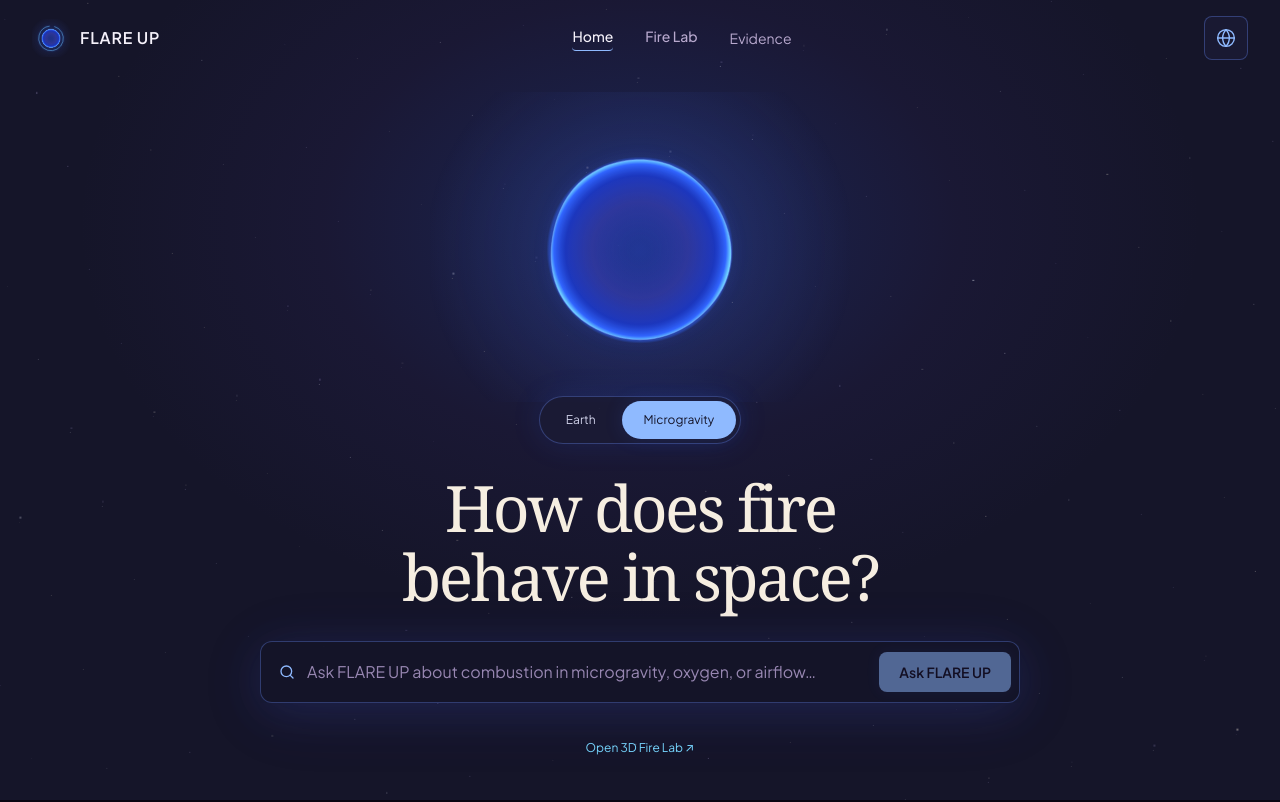
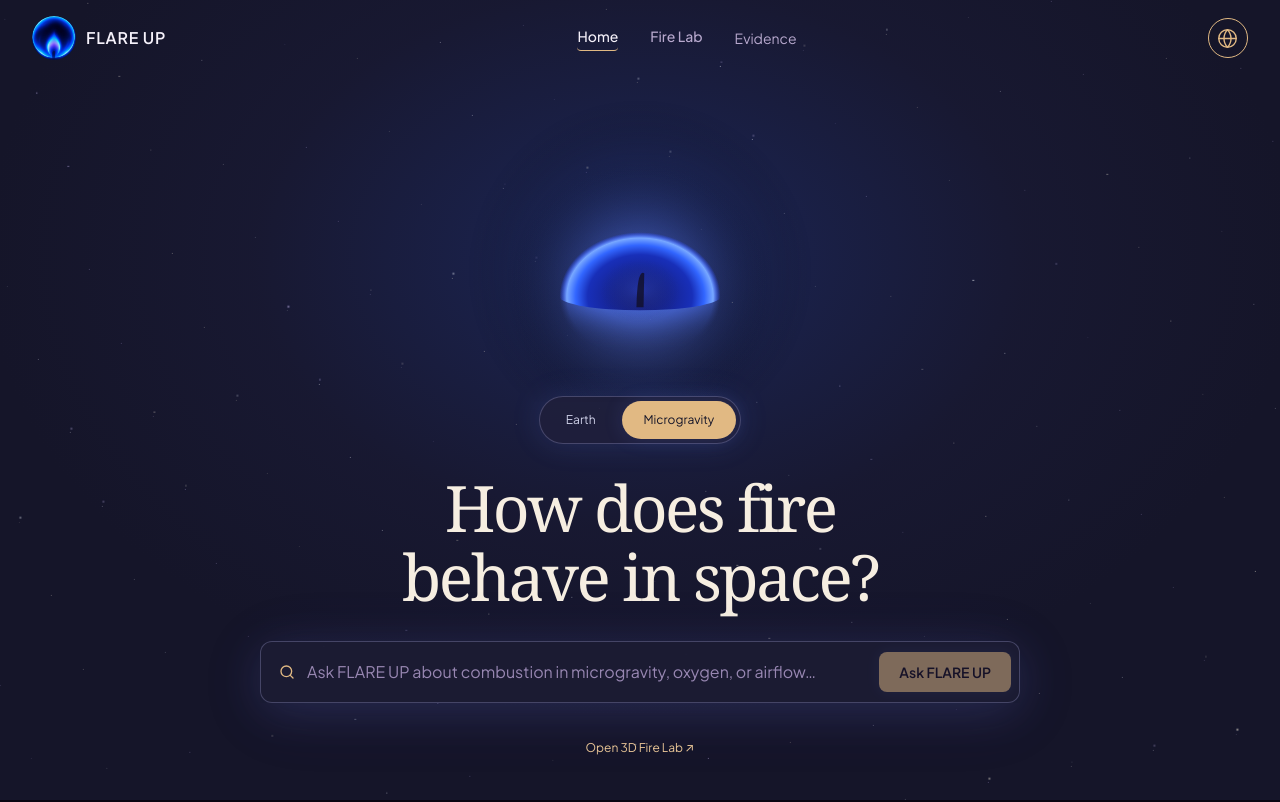
Before and after one commit to ranad0/FLARE-UP, a React (Vite) app in the folder frontend/: page / in a window 1280 px wide. Shown: the top 802 px of the page. Built offline with nearby package versions, Linux system fonts and the light colour scheme.

Commit message:
Restore reference flame styling and original brand mark locally

```diff
--- a/frontend/index.html
+++ b/frontend/index.html
@@ -2,7 +2,7 @@
 <html lang="en">
   <head>
     <meta charset="UTF-8" />
-    <link rel="icon" type="image/svg+xml" href="/logo.svg" /><meta name="theme-color" content="#100b20" /><meta name="viewport" content="width=device-width, initial-scale=1.0" />
+    <link rel="icon" type="image/png" href="/flare-up-mark.png" /><meta name="theme-color" content="#100b20" /><meta name="viewport" content="width=device-width, initial-scale=1.0" />
     <title>FLARE UP — How Does Fire Behave in Space?</title>
     <meta
       name="description"
--- a/frontend/src/components/OrbScene.tsx
+++ b/frontend/src/components/OrbScene.tsx
@@ -10,7 +10,6 @@ export function HomeFlameScene({mode,hintText,compact=false}:{mode:VisualMode;hi
     const motion=matchMedia('(prefers-reduced-motion: reduce)');
     let frame=0,last=performance.now(),mix=target.current==='micro'?1:0,from=mix,to=mix,changed=last;
     let x=0,y=0,vx=0,vy=0,gx=0,gy=0,px=0,py=0,pt=0;
-    const rgb=(a:number[],b:number[],m:number,alpha=1)=>`rgba(${a.map((v,i)=>Math.round(v+(b[i]-v)*m)).join(',')},${alpha})`;
     function draw(now:number){
       const c=ctx!,w=canvas.clientWidth,h=canvas.clientHeight,dpr=Math.min(devicePixelRatio||1,2);
       if(!w||!h)return;
@@ -23,44 +22,35 @@ export function HomeFlameScene({mode,hintText,compact=false}:{mode:VisualMode;hi
         vx+=(-x*40-vx*9)*dt;vy+=(-y*40-vy*9)*dt;x+=vx*dt;y+=vy*dt;
         gx+=(x-gx)*Math.min(1,dt*5);gy+=(y-gy)*Math.min(1,dt*5);
       }
-      const t=motion.matches?0:now/1000,r=Math.min(w*.24,h*(compact?.32:.29)),cx=w/2,cy=h*.51;
-      const warm=[240,138,61],cool=[74,112,255];
-      const glow=c.createRadialGradient(cx+gx*.5,cy+gy*.5,0,cx+gx*.5,cy+gy*.5,r*(1.7+mix*.7));
-      glow.addColorStop(0,rgb(warm,cool,mix,.28));glow.addColorStop(.45,rgb(warm,cool,mix,.13));glow.addColorStop(1,rgb(warm,cool,mix,0));
-      c.fillStyle=glow;c.fillRect(0,0,w,h);
-      c.save();c.translate(cx,cy);
-      // A continuous silhouette morph avoids swapping assets or flashing the canvas.
-      const shape=()=>{
-        c.beginPath();
-        for(let i=0;i<=160;i++){
-          const a=i/160*Math.PI*2,top=(1+Math.cos(a))/2;
-          const earthWidth=.5*(1-.72*Math.cos(a));
-          const ripple=compact?0:Math.sin(a*3-t*(2.7-2*mix))*.012+Math.sin(a*5+t)*.006;
-          const xx=Math.sin(a)*r*(earthWidth*(1-mix)+mix)*(1+ripple)+x*top*1.3;
-          const yy=-Math.cos(a)*r*(1.38*(1-mix)+mix)*(1+ripple)+y*top*.85+(1-mix)*Math.sin(t*2+a)*r*.012;
-          if(i===0)c.moveTo(xx,yy);else c.lineTo(xx,yy);
-        }c.closePath();
+      const t=motion.matches?0:now/1000, scale=Math.min(w/580,h/560)*1.28;
+      const pulse=1+Math.sin(t*2.1)*.025+Math.sin(t*5.3)*.012;
+      const radial=(xx:number,yy:number,r:number,stops:[number,string][])=>{
+        const paint=c.createRadialGradient(xx,yy,0,xx,yy,r);
+        stops.forEach(([offset,color])=>paint.addColorStop(offset,color));return paint;
       };
-      // Earth: hot cream/amber upper body and a subtle blue base.
-      const earth=c.createLinearGradient(0,-r*1.4,0,r*1.4);
-      earth.addColorStop(0,'#F27C3530');earth.addColorStop(.28,'#FFF3BB');earth.addColorStop(.55,'#FFB55B');earth.addColorStop(.8,'#DC714C');earth.addColorStop(.94,'#4A70FF');earth.addColorStop(1,'#78A8FF20');
-      c.globalAlpha=1-mix;c.fillStyle=earth;c.shadowColor='#F08A3D';c.shadowBlur=compact?3:24;shape();c.fill();
-      if(!compact){
-        c.save();shape();c.clip();c.shadowBlur=0;
-        for(let j=0;j<4;j++){
-          const travel=(t*.55+j*.25)%1,yy=r*.9-travel*r*2.2,xx=Math.sin(t*1.5+j)*r*.1+x*(1-travel)*.3;
-          const light=c.createRadialGradient(xx,yy,0,xx,yy,r*.5);
-          light.addColorStop(0,'#fff3bb');light.addColorStop(1,'#fff3bb00');
-          c.globalAlpha=(1-mix)*Math.sin(travel*Math.PI)*.22;c.fillStyle=light;c.fillRect(-r,-r*1.5,r*2,r*3);
-        }c.restore();
-      }
-      // Microgravity: full spherical blue shell, dark violet centre, cyan rim.
-      const micro=c.createRadialGradient(x*.35,y*.25,r*.12,x*.35,y*.25,r*1.04);
-      micro.addColorStop(0,'#13166660');micro.addColorStop(.45,'#30257F90');micro.addColorStop(.77,'#182FB9c0');micro.addColorStop(.91,'#3266FF');micro.addColorStop(.97,'#79E5FF');micro.addColorStop(1,'#3266FF10');
-      c.globalAlpha=mix;c.fillStyle=micro;c.shadowColor='#3266FF';c.shadowBlur=compact?4:27;shape();c.fill();
-      c.globalAlpha=.5;c.shadowBlur=compact?2:14;c.strokeStyle=rgb([255,181,91],[120,168,255],mix);c.lineWidth=compact?.65:1.2;shape();c.stroke();
-      // A quiet enclosing arc gives the navbar mark the same circular identity.
-      if(compact){c.globalAlpha=.65;c.strokeStyle=rgb([255,201,131],[112,207,255],mix);c.beginPath();c.arc(0,0,r*1.35,-1.3,4.6);c.stroke();}
+      const glow=(xx:number,yy:number,r:number,color:string)=>{c.fillStyle=radial(xx,yy,r,[[0,color],[1,'transparent']]);c.fillRect(xx-r,yy-r,r*2,r*2);};
+      c.save();c.translate(w/2,h*.66);c.scale(scale,scale);
+      // Original Fireline artwork with smooth mode blending and damped cursor airflow.
+      c.save();c.translate(gx*.6/scale,gy*.4/scale);
+      c.globalAlpha=1-mix;glow(0,-60,230*pulse,'#d3623a47');glow(0,-20,180*pulse,'#f08a3d55');
+      c.globalAlpha=mix;glow(0,-35,250*pulse,'#4a70ff82');glow(0,-10,195*pulse,'#6b8cff85');c.restore();
+      c.transform(1,0,-x/260,1,x*.2/scale,y*.3/scale);
+      c.globalAlpha=1-mix;
+      const tip=Math.sin(t*3.4)*6;
+      glow(0,-95,153,'#ee7a344d');
+      const paint=c.createLinearGradient(0,-210,0,20);
+      ([[0,'#b2401400'],[.19,'#f27c35df'],[.43,'#fff3bb'],[.68,'#ffb55b'],[.85,'#dc714c80'],[1,'#3b73ffdb']] as [number,string][]).forEach(([stop,color])=>paint.addColorStop(stop,color));
+      c.fillStyle=paint;c.shadowBlur=30;c.shadowColor='#ff9a49b5';
+      c.beginPath();c.moveTo(0,14);c.bezierCurveTo(-49,12,-41,-118,tip,-206);c.bezierCurveTo(38+tip,-124,51,9,0,14);c.fill();
+      glow(0,-98,73,'#fff0c443');
+      c.save();c.globalAlpha=mix;
+      const width=94+Math.sin(t*2.3)*2;
+      c.scale(1.2,.96);c.shadowBlur=34;c.shadowColor='#5279ff';
+      c.fillStyle=radial(0,0,width,[[0,'#131666'],[.65,'#182fb9'],[.80,'#3266ff'],[.91,'#78a8ff'],[1,'#1c37ff00']]);
+      c.beginPath();c.arc(0,0,width,Math.PI,Math.PI*2);c.ellipse(0,0,width,20,0,0,Math.PI);c.fill();
+      glow(0,-8,47,'#253bc645');c.restore();
+      c.globalAlpha=1;c.shadowBlur=0;c.fillStyle='#110e24c7';
+      c.beginPath();c.moveTo(-5,15);c.quadraticCurveTo(-4,-39,6,-33);c.lineTo(5,15);c.fill();
       c.restore();c.globalAlpha=1;c.shadowBlur=0;
       if(!document.hidden&&!motion.matches)frame=requestAnimationFrame(draw);
     }
--- a/frontend/src/components/StarfieldBackground.tsx
+++ b/frontend/src/components/StarfieldBackground.tsx
@@ -1,6 +1,6 @@
 import type {CSSProperties} from 'react';
 // Stable, tiny stars in three depth layers; no random remounts when modes change.
-const layers=[{count:120,duration:110,size:.9},{count:80,duration:80,size:1.2},{count:34,duration:55,size:1.5}];
+const layers=[{count:120,duration:110,size:1},{count:80,duration:80,size:1.3},{count:34,duration:55,size:1.7}];
 export function StarfieldBackground(){
-  return <div className="visual-sky" aria-hidden="true"><div className="sky-earth"/><div className="sky-cool-halo"/><div className="sky-warm-halo"/>{layers.map((layer,l)=><div className="star-depth" key={l} style={{'--drift-time':`${layer.duration}s`,'--drift-x':`${l===1?2:-2}%`} as CSSProperties}>{Array.from({length:layer.count},(_,i)=><i key={i} style={{left:`${(i*61.803+l*17)%100}%`,top:`${(i*37.719+l*23)%100}%`,width:layer.size,height:layer.size,background:['#fff3d7','#ffffff','#c7b5e7'][i%3],'--star-alpha':.2+(i%5)*.07,animationDuration:`${7+i%7}s`,animationDelay:`-${i%11}s`} as CSSProperties}/>)}</div>)}</div>;
+  return <div className="visual-sky" aria-hidden="true"><div className="sky-earth"/><div className="sky-cool-halo"/><div className="sky-warm-halo"/>{layers.map((layer,l)=><div className="star-depth" key={l} style={{'--drift-time':`${layer.duration}s`,'--drift-x':`${l===1?2:-2}%`} as CSSProperties}>{Array.from({length:layer.count},(_,i)=><i key={i} style={{left:`${(i*61.803+l*17)%100}%`,top:`${(i*37.719+l*23)%100}%`,width:layer.size,height:layer.size,background:['#fff3d7','#ffffff','#c7b5e7'][i%3],'--star-alpha':.28+(i%5)*.085,animationDuration:`${7+i%7}s`,animationDelay:`-${i%11}s`} as CSSProperties}/>)}</div>)}</div>;
 }
--- a/frontend/src/components/TopNav.tsx
+++ b/frontend/src/components/TopNav.tsx
@@ -1,71 +1,124 @@
-import {HomeFlameScene} from './OrbScene';
+import {useState} from 'react';
+
 import { Globe } from 'lucide-react';
+
 import type {VisualMode} from './visualMode';
+
 import type { Language, PageView } from '../types/flare';
+
 import type { TranslationBundle } from '../i18n/translations';
 
+
+
 interface TopNavProps {
+
   mode: VisualMode;
+
   page: PageView;
+
   onNavigate: (page: PageView) => void;
+
   lang: Language;
+
   onToggleLang: () => void;
+
   t: TranslationBundle;
+
 }
 
+
+
 export function TopNav({ mode, page, onNavigate, lang, onToggleLang, t }: TopNavProps) {
+
+  const [languageOpen,setLanguageOpen]=useState(false);
   return (
+
     <header className="relative z-20 mx-auto flex w-full max-w-7xl items-center justify-between gap-3 px-5 py-4 sm:px-8">
+
       {/* Zone 1: Brand mark & wordmark */}
+
       <button
+
         type="button"
+
         onClick={() => onNavigate('home')}
+
         className="flex shrink-0 items-center gap-2.5 text-left focus-visible:outline-none focus-visible:ring-2 focus-visible:ring-[#E1B983] rounded-md"
+
       >
-        <span className="brand-flame" aria-hidden="true"><HomeFlameScene mode={mode} compact hintText="" /></span>
+
+        <span className="brand-flame" aria-hidden="true"><img src="/flare-up-mark.png" alt="" className="original-brand-mark" data-mode={mode} /></span>
+
         <span className="whitespace-nowrap text-base font-semibold tracking-wider text-[#F5F1FA]">
+
           {t.brand}
+
         </span>
+
       </button>
 
+
+
       {/* Zone 2: Minimal navigation */}
+
       <nav aria-label="Primary" className="flex items-center gap-3 sm:gap-8">
+
         <button
+
           type="button"
+
           onClick={() => onNavigate('home')}
+
           className={`whitespace-nowrap shrink-0 pb-1 text-sm font-medium transition-colors duration-150 focus-visible:outline-none focus-visible:ring-2 focus-visible:ring-[#E1B983] rounded-sm ${
+
             page === 'home'
+
               ? 'border-b border-[#E1B983] text-[#F5F1FA]'
+
               : 'border-b border-transparent text-[#B8A9CE] hover:text-[#F5F1FA]'
+
           }`}
+
         >
+
           {t.nav.home}
+
         </button>
+
         <button
+
           type="button"
+
           onClick={() => onNavigate('lab')}
+
           className={`whitespace-nowrap shrink-0 pb-1 text-sm font-medium transition-colors duration-150 focus-visible:outline-none focus-visible:ring-2 focus-visible:ring-[#E1B983] rounded-sm ${
+
             page === 'lab'
+
               ? 'border-b border-[#E1B983] text-[#F5F1FA]'
+
               : 'border-b border-transparent text-[#B8A9CE] hover:text-[#F5F1FA]'
+
           }`}
+
         >
+
           {t.nav.fireLab}
+
         </button>
+
       <button type="button" onClick={()=>onNavigate('research')} className={`text-sm whitespace-nowrap ${page==='research'?'text-[#E1B983]':'text-[#B8A9CE]'}`}>{lang==='ar'?'الأدلة':'Evidence'}</button></nav>
 
-      {/* Zone 3: Language toggle */}
-      <div className="shrink-0">
-        <button
-          type="button"
-          onClick={onToggleLang}
-          aria-label={lang === 'en' ? 'Switch language to Arabic' : 'Switch language to English'}
-          title={lang === 'en' ? 'Switch language to Arabic' : 'Switch language to English'}
-          className="flex h-11 w-11 items-center justify-center rounded-lg border border-[#7A5498]/40 bg-[#1B102B]/80 text-[#E1B983] transition-colors duration-150 hover:border-[#E1B983]/60 hover:bg-[#2D1C42] focus-visible:outline-none focus-visible:ring-2 focus-visible:ring-[#E1B983]"
-        >
-          <Globe size={20} strokeWidth={1.7} aria-hidden="true" />
-        </button>
+
+
+      <div className="language-picker shrink-0" onBlur={e=>{if(!e.currentTarget.contains(e.relatedTarget))setLanguageOpen(false);}} onKeyDown={e=>{if(e.key==='Escape'){setLanguageOpen(false);e.currentTarget.querySelector('button')?.focus();}}}>
+        <button type="button" className="language-trigger" aria-label={lang==='en'?'Choose language':'اختر اللغة'} aria-expanded={languageOpen} aria-controls="language-options" onClick={()=>setLanguageOpen(v=>!v)}><Globe size={21} strokeWidth={1.6} aria-hidden="true" /></button>
+        {languageOpen && <div id="language-options" className="language-options" role="group" aria-label={lang==='en'?'Language':'اللغة'}>
+          {([['ar','العربية'],['en','English']] as const).map(([value,label])=><button key={value} type="button" lang={value} aria-pressed={lang===value} onClick={()=>{if(lang!==value)onToggleLang();setLanguageOpen(false);}}><span>{label}</span><span aria-hidden="true">{lang===value?'✓':''}</span></button>)}
+        </div>}
       </div>
     </header>
+
   );
+
 }
--- a/frontend/src/index.css
+++ b/frontend/src/index.css
@@ -162,3 +162,18 @@ input[type="range"].flare-slider::-moz-range-thumb {
 @media(max-width:520px){.gravity-switch{margin-bottom:22px}.gravity-switch button{padding:8px 19px}.hero-orb>div:first-child{height:240px}.hero-copy{--tw-space-y-reverse:0}}
 @media(hover:none){.cursor-atmosphere{display:none}}
 @media(prefers-reduced-motion:reduce){.star-depth,.star-depth i{animation:none!important}.cursor-atmosphere{display:none}.flare-app *,.flare-app *::before,.flare-app *::after{transition:none!important}}
+
+/* Reference palette; approved hierarchy and page spacing remain unchanged. */
+.flare-app{--accent:#e1b983;--accent-strong:#edc897;--edge:#8584b366;--surface:#20203bdd;--surface-deep:#1c1c34ef;--field-shadow:#6b8cff26}
+.flare-app[data-visual-mode="earth"]{--accent:#e1b983;--accent-strong:#f0c995;--edge:#b28ba270;--surface:#29213cdd;--surface-deep:#251832ef;--field-shadow:#dc714c28}
+.sky-cool-halo{background:radial-gradient(ellipse 57% 64% at 50% 32%,#253f9c66,#20224942 53%,transparent 90%)}
+.sky-warm-halo{background:radial-gradient(ellipse 35% 55% at 50% 31%,#d3623a36,#dc714c12 52%,transparent 90%)}
+.brand-flame{width:44px;height:44px;border-radius:50%;overflow:hidden;position:relative}
+.original-brand-mark{position:absolute;width:180%;height:180%;max-width:none;left:-40%;top:-40%;object-fit:cover;mix-blend-mode:screen;transition:filter var(--transition)}
+.original-brand-mark[data-mode="earth"]{filter:drop-shadow(0 -2px 3px #e1b98388)}
+.language-picker{position:relative}
+.flare-app header .language-trigger{width:40px;height:40px;border-radius:50%;border:1px solid #e1b983;background:transparent;color:#e1b983;display:flex;align-items:center;justify-content:center}
+.language-options{position:absolute;inset-inline-end:0;top:calc(100% + 12px);width:150px;background:#202039;border:1px solid #555179;border-radius:14px;padding:8px;box-shadow:0 15px 40px #08081866;z-index:50}
+.flare-app header .language-options button{display:flex;align-items:center;justify-content:space-between;width:100%;padding:14px 10px;border-radius:8px;color:#f3ebf5;background:transparent;border:0;font-size:14px}
+.flare-app header .language-options button:hover,.flare-app header .language-options button:focus-visible{background:#33304b;outline:1px solid #e1b983}
+.language-options button span:last-child{color:#e1b983}
--- a/frontend/visual-checks.mjs
+++ b/frontend/visual-checks.mjs
@@ -4,9 +4,9 @@ import {readFileSync} from 'node:fs';
 import vm from 'node:vm';
 import assert from 'node:assert/strict';
 function mount(name,props,reduced=false){
-  const refs=[],effects=[],frames=new Map(),events={},mediaEvents={};let now=100,id=0,path=[],centers=[],draws=0;
+  const refs=[],effects=[],frames=new Map(),events={},mediaEvents={};let now=100,id=0,path=[],centers=[],draws=0,transforms=[],strokes=0,alphas=[];
   const gradient={addColorStop(){}};
-  const ctx=new Proxy({clearRect(){centers=[];},translate(x,y){centers.push([x,y]);},beginPath(){path=[];},moveTo(x,y){path.push([x,y]);},lineTo(x,y){path.push([x,y]);},fill(){draws++;},createRadialGradient(){return gradient;},createLinearGradient(){return gradient;}},{get:(o,k)=>k in o?o[k]:()=>{}});
+  const ctx=new Proxy({clearRect(){centers=[];transforms=[];alphas=[];},translate(x,y){centers.push([x,y]);},beginPath(){path=[];},moveTo(x,y){path.push([x,y]);},lineTo(x,y){path.push([x,y]);},fill(){draws++;alphas.push(ctx.globalAlpha);},stroke(){strokes++;},transform(...v){transforms.push(v);},createRadialGradient(){return gradient;},createLinearGradient(){return gradient;}},{get:(o,k)=>k in o?o[k]:()=>{}});
   const canvas={clientWidth:420,clientHeight:310,width:0,height:0,getContext:()=>ctx,getBoundingClientRect:()=>({left:0,top:0,width:420,height:310}),addEventListener:(k,f)=>events[k]=f,removeEventListener:(k)=>delete events[k],dispatchEvent:e=>events[e.type]?.(e)};
   const doc={hidden:false,addEventListener:(k,f)=>events[k]=f,removeEventListener:k=>delete events[k]};
   const media={matches:reduced,addEventListener:(k,f)=>mediaEvents[k]=f,removeEventListener:k=>delete mediaEvents[k]};
@@ -15,18 +15,29 @@ function mount(name,props,reduced=false){
   vm.createContext(context);
   let source=readFileSync(new URL(`.visual-test/${name}.js`,import.meta.url),'utf8').replace(/^import .*;$/gm,'').replace(/export function /g,'function ');
   vm.runInContext(source,context);context[name==='OrbScene'?'HomeFlameScene':'CursorAtmosphere'](props);const cleanups=effects.map(f=>f());
-  return {canvas,frames,media,events,get path(){return path;},get draws(){return draws;},get centers(){return centers;},mode(mode){refs[1].current=mode;canvas.dispatchEvent(new Event('visualmode'));},step(n=1){for(let i=0;i<n;i++){now+=16;const batch=[...frames.values()];frames.clear();batch.forEach(f=>f(now));}},pointer(x,y){now+=16;events.pointermove?.({clientX:x,clientY:y,pointerType:'mouse'});},reduce(){media.matches=true;mediaEvents.change?.({matches:true});},close(){cleanups.forEach(f=>f?.());}};
+  return {canvas,frames,media,events,get path(){return path;},get draws(){return draws;},get strokes(){return strokes;},get transforms(){return transforms;},get alphas(){return alphas;},get centers(){return centers;},mode(mode){refs[1].current=mode;canvas.dispatchEvent(new Event('visualmode'));},step(n=1){for(let i=0;i<n;i++){now+=16;const batch=[...frames.values()];frames.clear();batch.forEach(f=>f(now));}},pointer(x,y){now+=16;events.pointermove?.({clientX:x,clientY:y,pointerType:'mouse'});},reduce(){media.matches=true;mediaEvents.change?.({matches:true});},close(){cleanups.forEach(f=>f?.());}};
 }
-function bounds(path){const xs=path.map(p=>p[0]),ys=path.map(p=>p[1]);return {w:Math.max(...xs)-Math.min(...xs),h:Math.max(...ys)-Math.min(...ys),center:(Math.max(...xs)+Math.min(...xs))/2};}
+
 for(const mode of ['earth','micro']){
-  const h=mount('OrbScene',{mode,hintText:'test'},true),b=bounds(h.path);
-  assert.ok(mode==='earth'?b.h/b.w>2:b.h/b.w>.9&&b.h/b.w<1.1);
-  assert.equal(h.frames.size,0);h.pointer(150,150);h.pointer(280,150);assert.equal(h.frames.size,0);h.close();
-  console.log('PASS',mode,'geometry and static reduced-motion rendering');
+  const h=mount('OrbScene',{mode,hintText:'test'},true);
+  assert.ok(h.draws>0);assert.equal(h.frames.size,0);
+  h.pointer(150,150);h.pointer(280,150);assert.equal(h.frames.size,0);h.close();
 }
-const spring=mount('OrbScene',{mode:'earth',hintText:'test'});spring.pointer(170,100);spring.pointer(240,100);spring.step(10);assert.ok(Math.abs(bounds(spring.path).center)>3);spring.step(220);assert.ok(Math.abs(bounds(spring.path).center)<2);spring.reduce();assert.equal(spring.frames.size,0);spring.close();console.log('PASS visible directional spring response, recovery, live motion preference change');
-for(const mode of ['earth','micro']){const c=mount('CursorAtmosphere',{mode},true);c.pointer(20,20);assert.equal(c.frames.size,0);assert.equal(c.draws,0);c.close();}
-const c=mount('CursorAtmosphere',{mode:'micro'});c.pointer(20,20);c.step();assert.ok(c.draws>0);c.reduce();assert.equal(c.frames.size,0);c.close();console.log('PASS cursor emission, reduced-motion suppression and cleanup');
-
-const morph=mount('OrbScene',{mode:'earth',hintText:'test'});morph.mode('micro');morph.step(25);let b=bounds(morph.path);assert.ok(b.h/b.w>1.1&&b.h/b.w<2.2);morph.step(30);b=bounds(morph.path);assert.ok(Math.abs(b.h/b.w-1)<.05);morph.close();console.log('PASS continuous 800ms geometry transition');
-for(const mode of ['earth','micro']){const trail=mount('CursorAtmosphere',{mode});trail.pointer(200,200);trail.step(20);const ys=trail.centers.map(p=>p[1]-200);assert.ok(ys.length>0);if(mode==='earth')assert.ok(ys.every(y=>y< -10));else assert.ok(ys.every(y=>Math.abs(y)<9));trail.close();}console.log('PASS Earth rising particles versus microgravity radial diffusion');
+console.log('PASS both modes render once with reduced motion');
+const spring=mount('OrbScene',{mode:'earth',hintText:'test'});
+spring.pointer(170,100);spring.pointer(240,100);spring.step(10);
+assert.ok(Math.abs(spring.transforms[0][2])>.01);
+spring.step(220);assert.ok(Math.abs(spring.transforms[0][2])<.005);
+spring.reduce();assert.equal(spring.frames.size,0);spring.close();
+console.log('PASS directional airflow response, spring recovery, and live reduced-motion change');
+const blend=mount('OrbScene',{mode:'earth',hintText:'test'});
+blend.mode('micro');blend.step(25);assert.ok(blend.alphas.some(a=>a>.2&&a<.8));
+blend.step(30);assert.ok(blend.alphas.every(a=>a===0||a===1));blend.close();
+console.log('PASS smooth mode crossfade completes within the 800ms transition');
+for(const mode of ['earth','micro']){
+  const trail=mount('CursorAtmosphere',{mode});trail.pointer(100,100);trail.step();trail.pointer(180,130);trail.step(6);
+  assert.ok(trail.strokes>0);trail.step(40);assert.equal(trail.frames.size,0);
+  trail.pointer(200,200);trail.reduce();assert.equal(trail.frames.size,0);trail.close();
+  const reduced=mount('CursorAtmosphere',{mode},true);reduced.pointer(20,20);assert.equal(reduced.frames.size,0);assert.equal(reduced.strokes,0);reduced.close();
+}
+console.log('PASS continuous trail rendering, short fade-out, idle shutdown, and reduced-motion suppression');
```
Also changed, not shown: frontend/src/components/CursorAtmosphere.tsx (+21 -20 lines), frontend/public/flare-up-mark.png (added), 1 other file (tests, documents, lock files or other folders).
